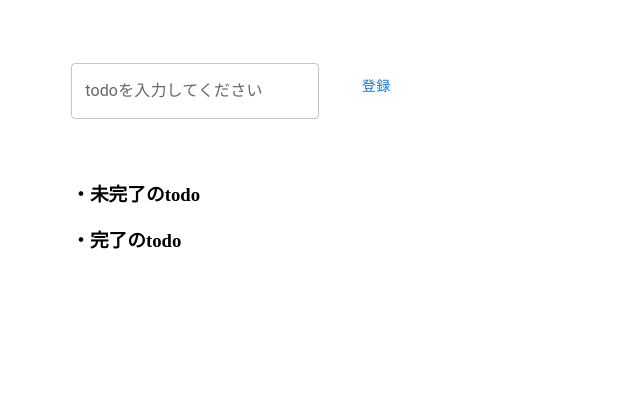
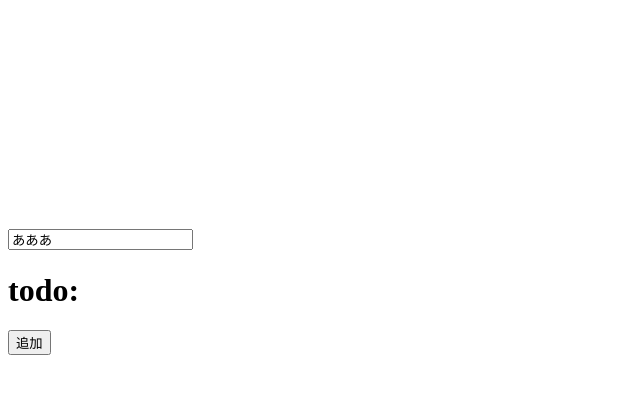
Before and after one commit to nijima-john/special-todo-app, a React (Create React App) app: page / in a window 1280 px wide. Shown: the top 394 px of the page, without its empty margins (0-640 px from the left). Built offline with nearby package versions, Linux system fonts and the light colour scheme.

Commit message:
rtkの動作確認

```diff
--- a/package.json
+++ b/package.json
@@ -6,6 +6,7 @@
     "@emotion/react": "^11.10.6",
     "@emotion/styled": "^11.10.6",
     "@mui/material": "^5.11.11",
+    "@reduxjs/toolkit": "^1.9.3",
     "@testing-library/jest-dom": "^5.16.5",
     "@testing-library/react": "^13.4.0",
     "@testing-library/user-event": "^13.5.0",
@@ -15,6 +16,7 @@
     "@types/react-dom": "^18.0.11",
     "react": "^18.2.0",
     "react-dom": "^18.2.0",
+    "react-redux": "^8.0.5",
     "react-scripts": "5.0.1",
     "typescript": "^4.9.5",
     "web-vitals": "^2.1.4"
--- a/src/App.tsx
+++ b/src/App.tsx
@@ -2,13 +2,19 @@
 import { SetStateAction, useState } from 'react';
 import { Form } from "./components/Form"
 import { List } from './components/List';
+import { useDispatch, useSelector } from "react-redux";
+import { inputTodo } from './redux/todoSlice';
 
 
 function App() {
 
+  const todo = useSelector((state: any) => state.todo.value)
+  const dispatch = useDispatch();
+
   const [todoText, setTodoText] = useState("");
   const [incompleteTodos, setIncompleteTodos] = useState<string[]>([]);
   const [completeTodos, setCompleteTodos] = useState<string[]>([]);
+  const [amount, setAmount] = useState("あああ");
 
   const onChangeTodoText = (event: { target: { value: SetStateAction<string>; }; }) => {
     setTodoText(event.target.value)
@@ -44,12 +50,17 @@ function App() {
 
   return (
     <>
-      <div style={{ marginTop: '5%', marginLeft: '5%' }}>
-        <Form onChange = {onChangeTodoText} onClickAdd = {onClickAdd} todoText ={todoText} />
-        <div style={{ marginTop: '5%' }}>
-        <List onClickComplete={onClickComplete} onClickDelete={onClickDelete} onClickBack={onClickBack} incompleteTodos = {incompleteTodos} completeTodos = {completeTodos}  />
+
+        <div style={{ marginTop: '5%', opacity: "0" }} >
+          <Form onChange={onChangeTodoText} onClickAdd={onClickAdd} todoText={todoText} />
+          <List onClickComplete={onClickComplete} onClickDelete={onClickDelete} onClickBack={onClickBack} incompleteTodos={incompleteTodos} completeTodos={completeTodos} />
         </div>
-      </div>
+
+
+        <input onChange={(e) => setAmount(e.target.value)} value={amount} />
+        <h1>todo: {todo}</h1>
+        <button onClick={() => dispatch(inputTodo((amount)))}>追加</button>
+
     </>
   );
 }
--- a/src/index.tsx
+++ b/src/index.tsx
@@ -1,14 +1,18 @@
 import React from 'react';
 import ReactDOM from 'react-dom/client';
+import { Provider } from 'react-redux';
 import App from './App';
 import reportWebVitals from './reportWebVitals';
+import { store } from "./redux/store"
 
 const root = ReactDOM.createRoot(
   document.getElementById('root') as HTMLElement
 );
 root.render(
   <React.StrictMode>
-    <App />
+    <Provider store={store}>
+      <App />
+    </Provider>
   </React.StrictMode>
 );
 
--- /dev/null
+++ b/src/redux/store.js
@@ -0,0 +1,8 @@
+import { configureStore } from "@reduxjs/toolkit";
+import todoReducer from "./todoSlice"
+
+export const store = configureStore({
+    reducer: {
+        todo: todoReducer,
+    }
+})
--- /dev/null
+++ b/src/redux/todoSlice.js
@@ -0,0 +1,16 @@
+import { createSlice } from "@reduxjs/toolkit";
+
+export const todoSlice = createSlice({
+  name: "todo",
+  initialState: {
+    value: "",
+  },
+  reducers: {
+    inputTodo: (state, action) => {
+      state.value += action.payload;
+    },
+  },
+});
+
+export const {inputTodo} = todoSlice.actions;
+export default todoSlice.reducer;
```
Also changed, not shown: 1 other file (tests, documents, lock files or other folders).
